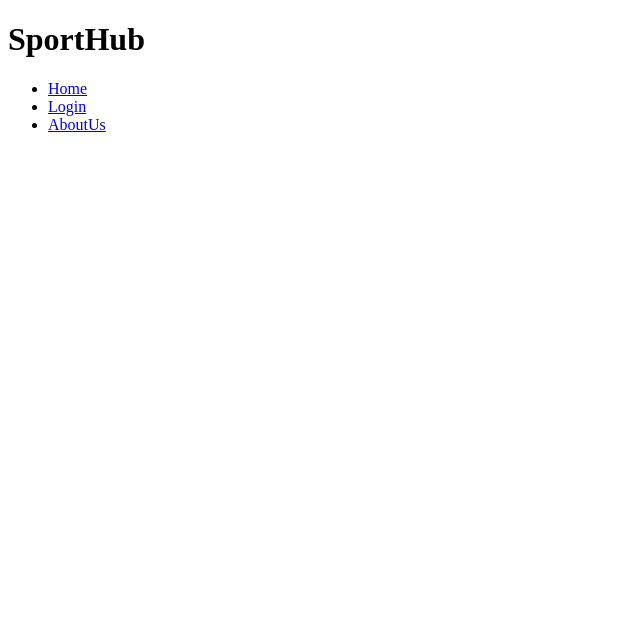
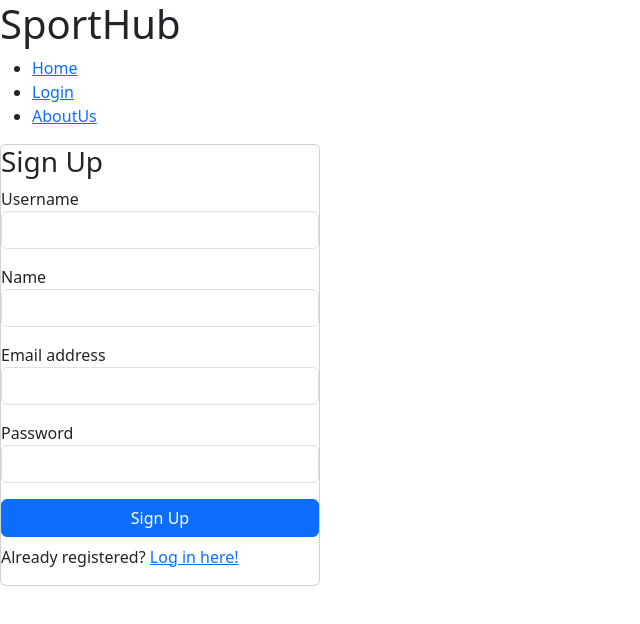
Before and after one commit to JCamacho4/sporthub_vercel, a React (Vite) app in the folder sporthubReact/: page /signup in a window 1280 px wide. Shown: the top 624 px of the page, without its empty margins (0-640 px from the left). Built offline with nearby package versions, Linux system fonts and the light colour scheme.

Commit message:
Added Bootstrap and created login and sign up components

```diff
--- a/sporthubReact/index.html
+++ b/sporthubReact/index.html
@@ -4,6 +4,8 @@
     <meta charset="UTF-8" />
     <link rel="icon" type="image/svg+xml" href="/vite.svg" />
     <meta name="viewport" content="width=device-width, initial-scale=1.0" />
+    <link href="https://cdn.jsdelivr.net/npm/bootstrap@5.3.0-alpha1/dist/css/bootstrap.min.css" rel="stylesheet" integrity="sha384-GLhlTQ8iRABdZLl6O3oVMWSktQOp6b7In1Zl3/Jr59b6EGGoI1aFkw7cmDA6j6gD" crossorigin="anonymous">
+    <script src="https://cdn.jsdelivr.net/npm/bootstrap@5.3.0-alpha1/dist/js/bootstrap.bundle.min.js" integrity="sha384-w76AqPfDkMBDXo30jS1Sgez6pr3x5MlQ1ZAGC+nuZB+EYdgRZgiwxhTBTkF7CXvN" crossorigin="anonymous"></script>
     <title>SportHub</title>
   </head>
   <body>
--- a/sporthubReact/src/App.jsx
+++ b/sporthubReact/src/App.jsx
@@ -3,6 +3,7 @@ import AboutUs from "./components/AboutUs";
 import Nav from "./components/Nav";
 import Login from "./components/Login";
 import { BrowserRouter, Route, Routes } from "react-router-dom";
+import SignUp from "./components/SignUp";
 
 function App() {
   return (
@@ -13,6 +14,7 @@ function App() {
           <Route path="/" element={<Home />} />
           <Route path="/about-us" element={<AboutUs />} />
           <Route path="/login" element={<Login />}></Route>
+          <Route path="/signup" element={<SignUp />}> </Route>
         </Routes>
       </BrowserRouter>
     </div>
--- a/sporthubReact/src/components/Login.jsx
+++ b/sporthubReact/src/components/Login.jsx
@@ -1,12 +1,51 @@
+import React from "react";
+
 export default function Login() {
+
+  const [username, setUsername] = React.useState("");
+  const [password, setPassword] = React.useState("");
+
+
+  function handleChangeUsername(event) {
+    setUsername(event.target.value);
+  }
+
+
   return (
-    <div>
+    <div className="card w-25">
+
       <form>
-        <label htmlFor="username">Username</label>
-        <input type="text" name="username"></input>
-        <label htmlFor="password">Password</label>
-        <input type="password" name="password"></input>
+        <h3>Log in</h3>
+
+        <div className="mb-3">
+          <label>Username</label>
+          <input
+            type="email"
+            className="form-control"
+            onChange={handleChangeUsername}
+          />
+        </div>
+
+        <div className="mb-3">
+          <label>Password</label>
+          <input
+            type="password"
+            className="form-control"
+          />
+        </div>
+
+        <div>
+          <button type="login" className="btn btn-primary mb-2">
+            Log in
+          </button>
+        </div>
+
+        <p className="forgot-password text-right">
+          Not registered already? <a href="/signup">Register here!</a>
+        </p>
+
       </form>
+
     </div>
   );
 }
--- /dev/null
+++ b/sporthubReact/src/components/SignUp.jsx
@@ -0,0 +1,53 @@
+export default function SignUp() {
+    return (
+      <div className="card w-25">
+
+        <form>
+          <h3>Sign Up</h3>
+
+          <div className="mb-3">
+            <label>Username</label>
+            <input
+              type="text"
+              className="form-control"
+            />
+          </div>
+
+          <div className="mb-3">
+            <label>Name</label>
+            <input
+              type="text"
+              className="form-control"
+              />
+          </div>
+
+          <div className="mb-3">
+            <label>Email address</label>
+            <input
+              type="email"
+              className="form-control"
+            />
+          </div>
+
+          <div className="mb-3">
+            <label>Password</label>
+            <input
+              type="password"
+              className="form-control"
+            />
+          </div>
+
+          <div className="d-grid">
+            <button type="submit" className="btn btn-primary mb-2">
+              Sign Up
+            </button>
+          </div>
+
+          <p className="forgot-password text-right">
+            Already registered? <a href="/login">Log in here!</a>
+          </p>
+        </form>
+
+      </div>
+    );
+  }
```
